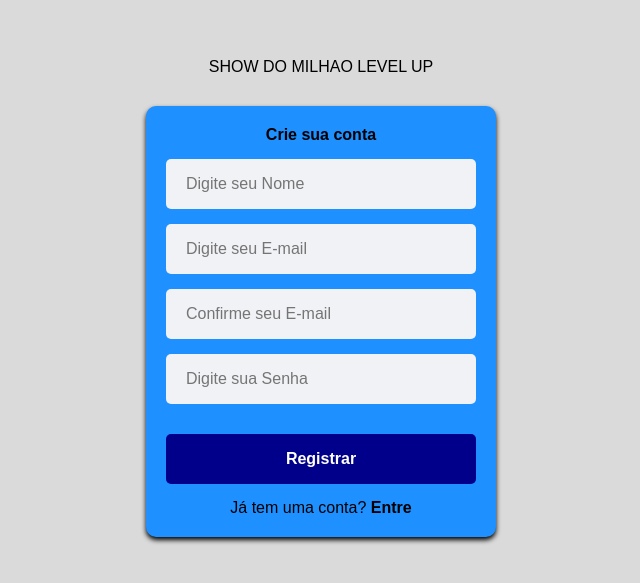
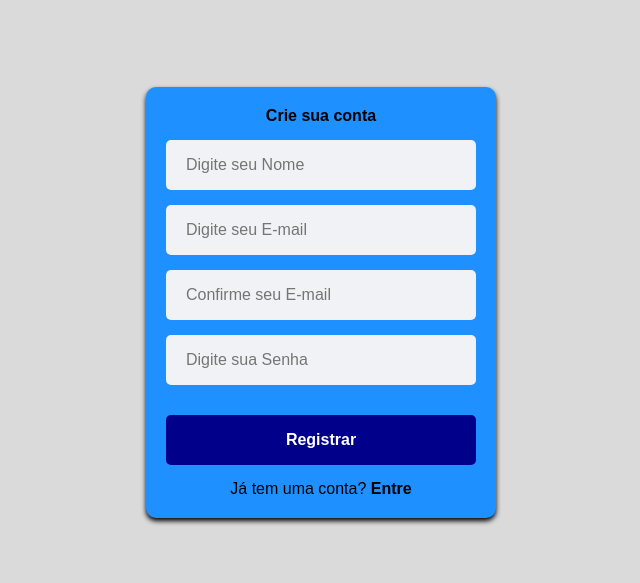
Before and after one commit to RichardRosenblat/show-do-milhao, a React (Create React App) app in the folder front/: page /signup in a window 1280 px wide. Shown: the part 103-686 px from the top of the page, without its empty margins (319-959 px from the left). Built offline with nearby package versions, Linux system fonts and the light colour scheme.

Commit message:
Divisao de pastas e registrar

```diff
--- a/front/src/pages/Signup/index.js
+++ b/front/src/pages/Signup/index.js
@@ -37,8 +37,6 @@ const Signup = () => {
 
   return (
     <C.Container>
-      <div className='subtitle'>SHOW DO MILHAO LEVEL UP</div>
-      <div className='bg-[#fff01f80] my-[35px] h-px w-full' />
       <div className='subtitle semiBold flex flex-row gap-[20px] items-center mb-[20px]' />
       <C.Content>
         <C.Label>Crie sua conta</C.Label>
```
